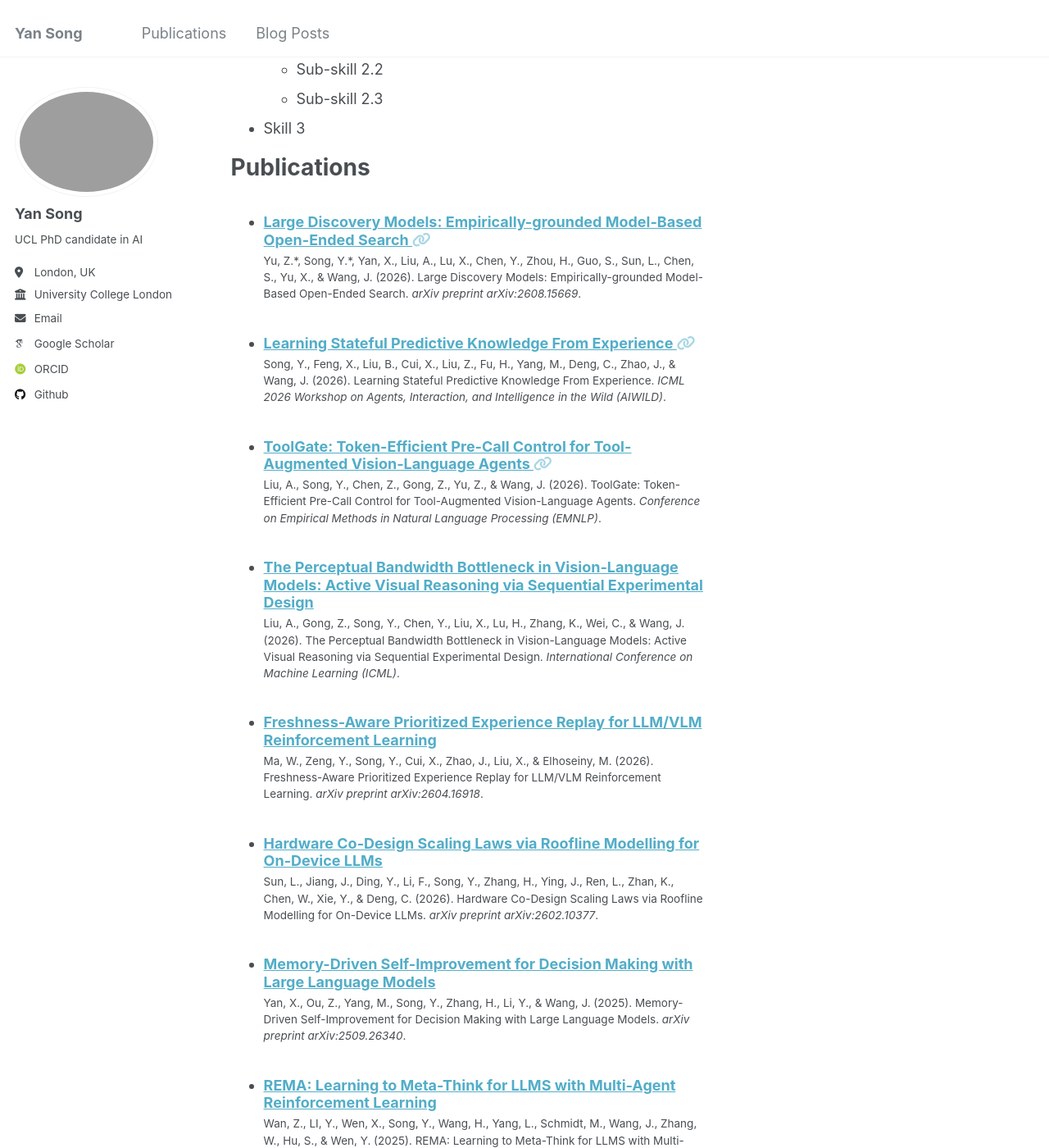
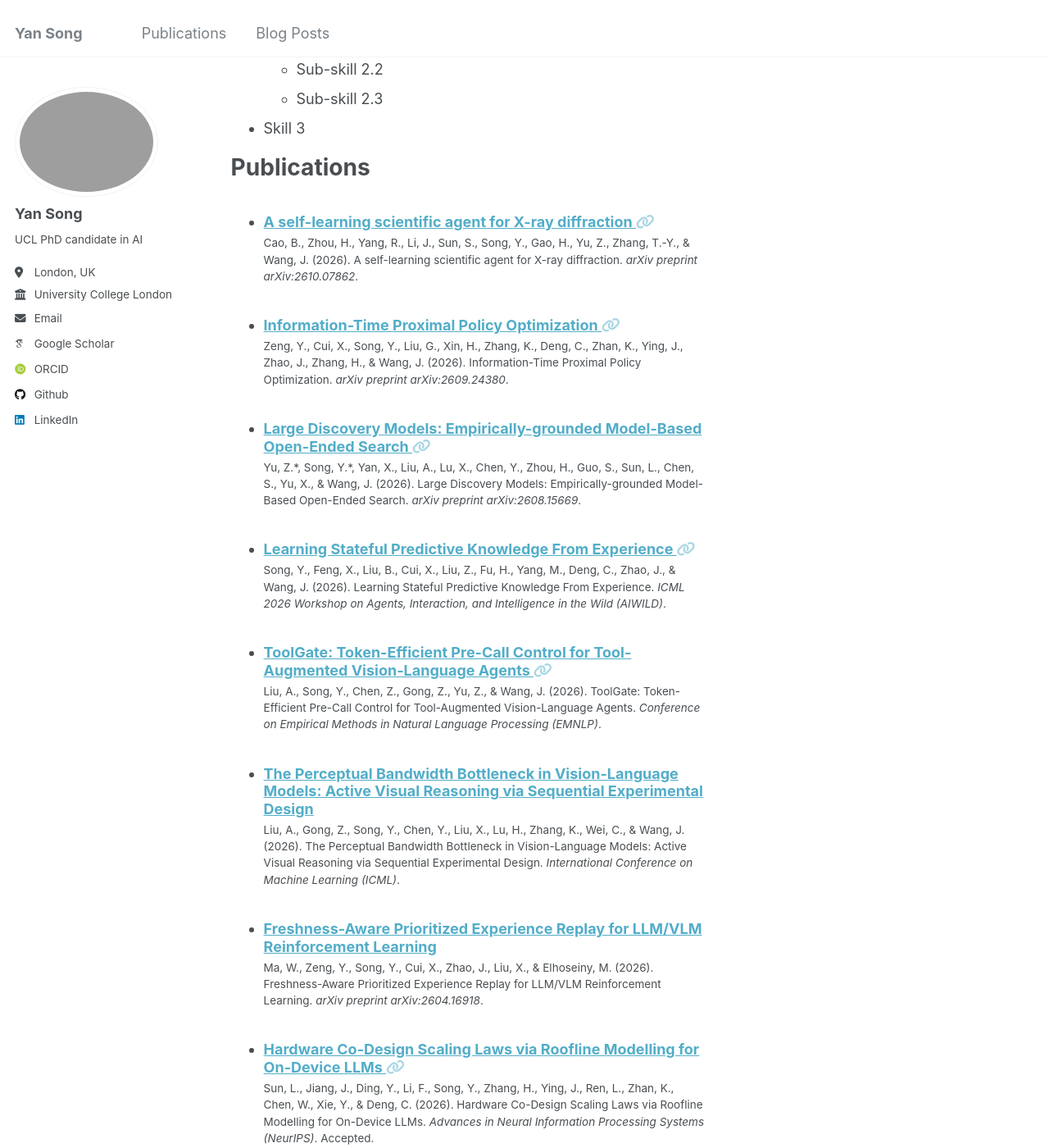
Before and after one commit to YanSong97/YanSong97.github.io, a Jekyll site: the page built from _pages/cv.md, in a window 1280 px wide and 1400 px high, scrolled down 899 px. Shown: the whole window at 82% size. Built offline with Jekyll 4.4.1, drawn with Linux system fonts in a browser that asks for light colours; some web fonts are replaced.

Commit message:
update paper

```diff
--- a/_config.yml
+++ b/_config.yml
@@ -57,7 +57,7 @@ author:
   keybase          : # Username
   instagram        : # Username
   lastfm           : # Username
-  linkedin         : # Username
+  linkedin         : "yan-song-079477173"
   mastodon         : # URL
   medium           : # URL
   pinterest        : # Username
--- a/_publications/2026-02-01-preprint.md
+++ b/_publications/2026-02-01-NeurIPS.md
@@ -1,13 +1,14 @@
 ---
 title: "Hardware Co-Design Scaling Laws via Roofline Modelling for On-Device LLMs"
 collection: publications
-category: preprints
+category: conferences
 permalink: Hardware-Co-Design-Roofline-LLM
 excerpt: 'Luoyang Sun, Jiwen Jiang, Yifeng Ding, Fengfa Li, **Yan Song**, Haifeng Zhang, Jian Ying, Lei Ren, Kun Zhan, Wei Chen, Yan Xie and Cheng Deng'
 date: 2026-02-01
-venue: 'arXiv preprint'
+venue: 'NeurIPS 2026'
 paperurl: 'https://arxiv.org/pdf/2602.10377'
-citation: 'Sun, L., Jiang, J., Ding, Y., Li, F., Song, Y., Zhang, H., Ying, J., Ren, L., Zhan, K., Chen, W., Xie, Y., & Deng, C. (2026). Hardware Co-Design Scaling Laws via Roofline Modelling for On-Device LLMs. <i>arXiv preprint arXiv:2602.10377</i>.'
+link: 'https://arxiv.org/abs/2602.10377'
+citation: 'Sun, L., Jiang, J., Ding, Y., Li, F., Song, Y., Zhang, H., Ying, J., Ren, L., Zhan, K., Chen, W., Xie, Y., & Deng, C. (2026). Hardware Co-Design Scaling Laws via Roofline Modelling for On-Device LLMs. <i>Advances in Neural Information Processing Systems (NeurIPS)</i>. Accepted.'
 prefix: "Released on"
 ---
 
--- /dev/null
+++ b/_publications/2026-09-21-preprint.md
@@ -0,0 +1,15 @@
+---
+title: "Information-Time Proximal Policy Optimization"
+collection: publications
+category: preprints
+permalink: Information-Time-Proximal-Policy-Optimization
+excerpt: 'Yongcheng Zeng, Xinyu Cui, **Yan Song**, Guoqing Liu, Hongsheng Xin, Kaike Zhang, Cheng Deng, Kun Zhan, Jian Ying, Jian Zhao, Haifeng Zhang, Jun Wang'
+date: 2026-09-21
+venue: 'arXiv preprint'
+paperurl: 'https://arxiv.org/pdf/2609.24380'
+link: 'https://arxiv.org/abs/2609.24380'
+citation: 'Zeng, Y., Cui, X., Song, Y., Liu, G., Xin, H., Zhang, K., Deng, C., Zhan, K., Ying, J., Zhao, J., Zhang, H., & Wang, J. (2026). Information-Time Proximal Policy Optimization. <i>arXiv preprint arXiv:2609.24380</i>.'
+prefix: "Released on"
+---
+
+InfoPPO reparameterizes temporal progression in LLM reinforcement learning using information density rather than token count. This yields a shared state-dependent structure for credit propagation and policy updates, combining non-trivial discounting with adaptive clipping. The approach preserves terminal supervision over long reasoning trajectories while constraining local policy changes. A theoretical analysis establishes a policy-improvement lower bound, and experiments with Qwen3 models show consistent improvements across five competition-style mathematical reasoning benchmarks.
--- /dev/null
+++ b/_publications/2026-10-06-preprint.md
@@ -0,0 +1,15 @@
+---
+title: "A self-learning scientific agent for X-ray diffraction"
+collection: publications
+category: preprints
+permalink: GanJiang
+excerpt: 'Bin Cao, Huichi Zhou, Runyu Yang, Jingsong Li, Shuchen Sun, **Yan Song**, Hanyu Gao, Zhongwei Yu, Tong-Yi Zhang, Jun Wang'
+date: 2026-10-06
+venue: 'arXiv preprint'
+paperurl: 'https://arxiv.org/pdf/2610.07862'
+link: 'https://arxiv.org/abs/2610.07862'
+citation: 'Cao, B., Zhou, H., Yang, R., Li, J., Sun, S., Song, Y., Gao, H., Yu, Z., Zhang, T.-Y., & Wang, J. (2026). A self-learning scientific agent for X-ray diffraction. <i>arXiv preprint arXiv:2610.07862</i>.'
+prefix: "Released on"
+---
+
+GanJiang is a self-learning scientific agent for powder X-ray diffraction, built on XMatcher, XQueryer, XDecomposer and WPEM. It turns analytical experience into reusable skills by diagnosing failures, revising instructions and code, and validating changes before reuse, without retraining the language model or altering the physical models. The system supports phase identification, multiphase decomposition and physics-constrained whole-pattern modelling. Evaluations demonstrate improved refinement across FullProf, GSAS-II and PyWPEM, alongside leading results among evaluated methods on DeltaXRDbench.
```
Also changed, not shown: _pages/about.md (+2 -0 lines).
